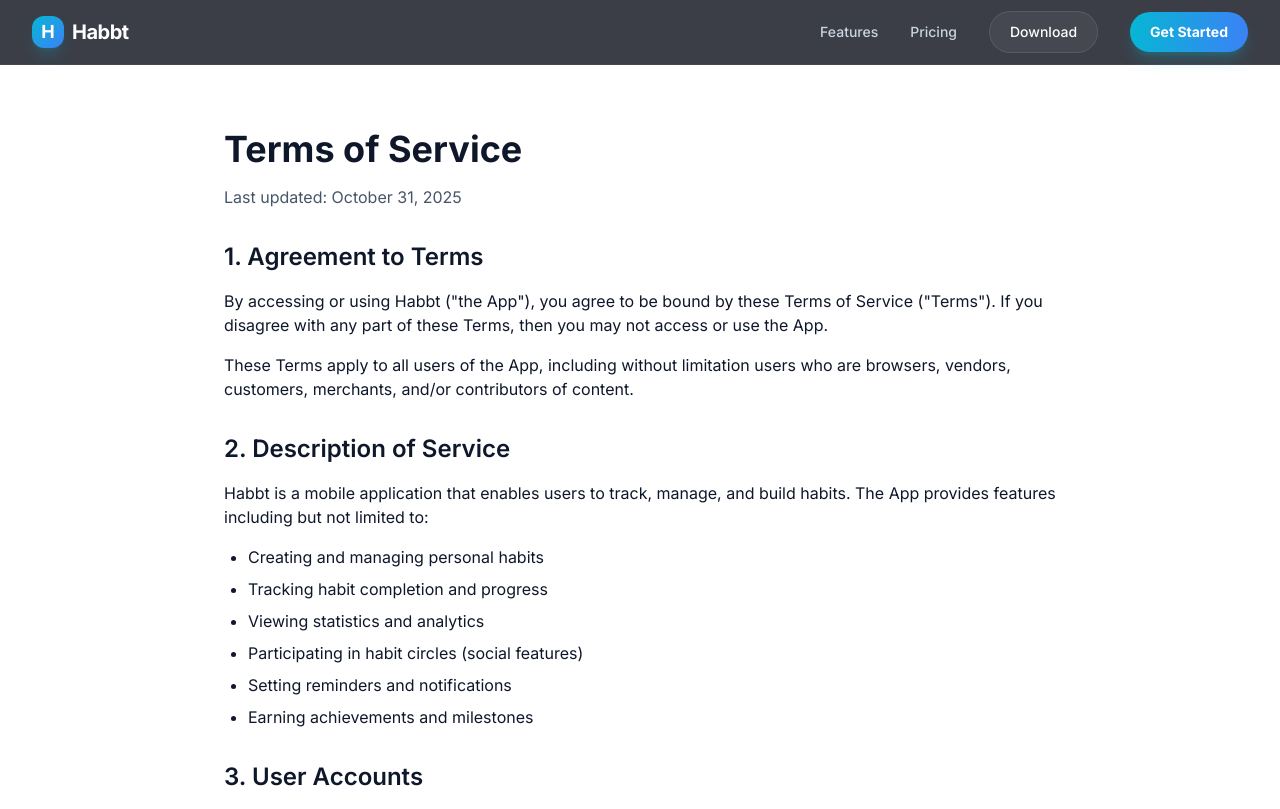
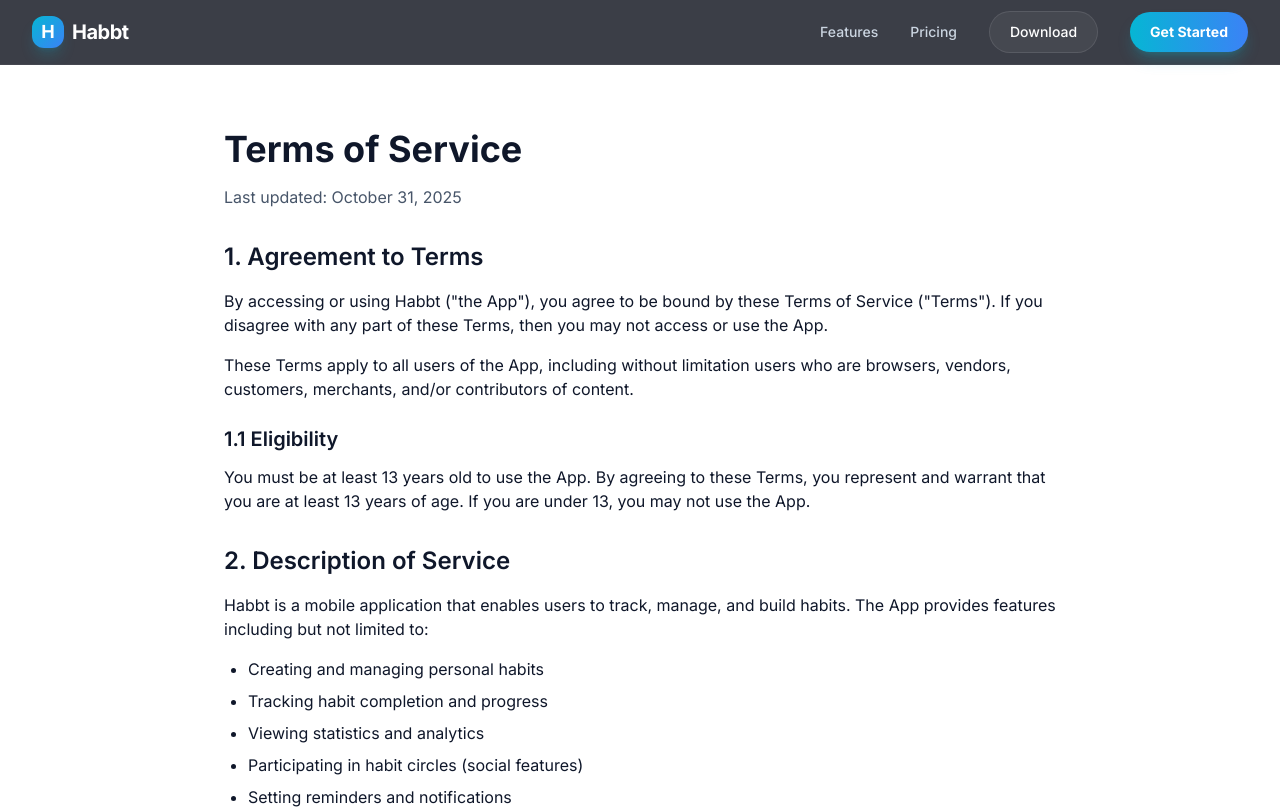
Before and after one commit to Mustafa-khann/habbt-landing, a React (Vite) app: page /terms in a window 1280 px wide. Shown: the top 809 px of the page. Built offline with nearby package versions, Linux system fonts and the light colour scheme.

Commit message:
ediiting the privacy and t&c

```diff
--- a/src/pages/TermsOfService.tsx
+++ b/src/pages/TermsOfService.tsx
@@ -22,6 +22,11 @@ export default function TermsOfService() {
             </p>
             <p className="mb-4">
               These Terms apply to all users of the App, including without limitation users who are browsers, vendors, customers, merchants, and/or contributors of content.
+            </p>
+
+            <h3 className="text-xl font-semibold mb-3 mt-6">1.1 Eligibility</h3>
+            <p className="mb-4">
+              You must be at least 13 years old to use the App. By agreeing to these Terms, you represent and warrant that you are at least 13 years of age. If you are under 13, you may not use the App.
             </p>
           </section>
 
```
